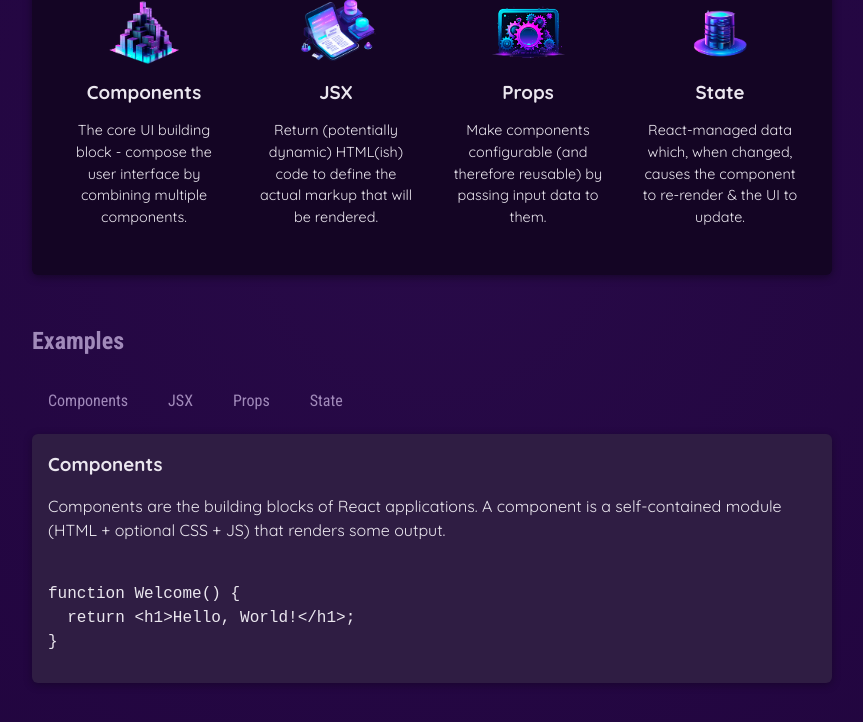
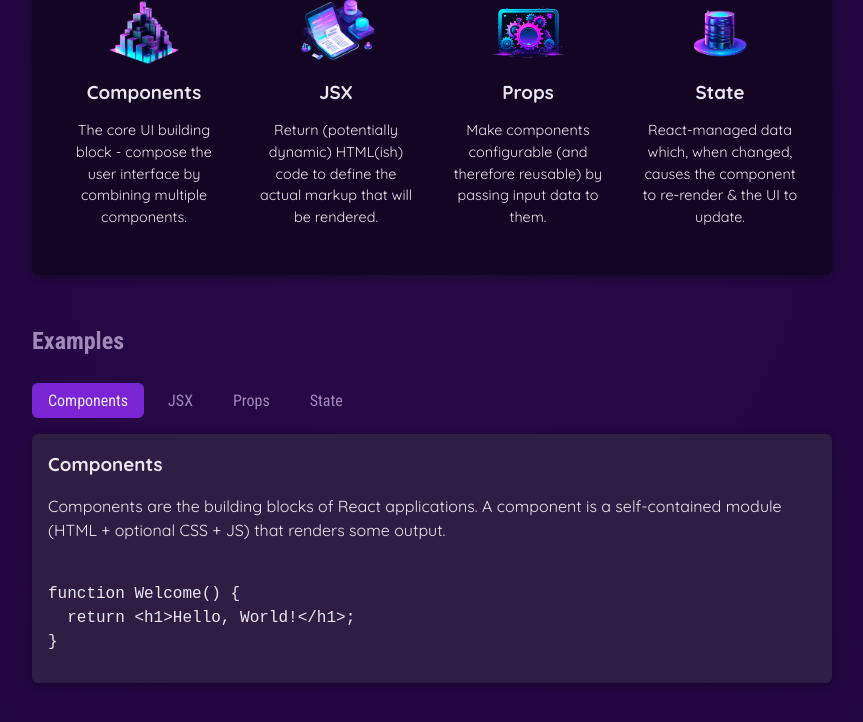
Before and after one commit to Udeme01/Maximilian-Schwarzm-ller-Udemy-Course, a React (Vite) app in the folder Desktop/udemyReact/react essentials/01-starting-project/: page / in a window 1280 px wide. Both pictures are taken after a click on the button "Components". Shown: the part 424-1146 px from the top of the page, without its empty margins (208-1071 px from the left). Built offline with nearby package versions, Linux system fonts and the light colour scheme.

Commit message:
added style to buttons to indicate which is active

```diff
--- a/Desktop/udemyReact/react essentials/01-starting-project/src/App.jsx
+++ b/Desktop/udemyReact/react essentials/01-starting-project/src/App.jsx
@@ -11,6 +11,20 @@
 
   function handleSelect(selected) {
     setSelectedTopic(selected);
+  }
+
+  let tabContent = <p>Please select a topic</p>;
+
+  if (selectedTopic) {
+    tabContent = (
+      <div id="tab-content">
+        <h3>{EXAMPLES[selectedTopic].title}</h3>
+        <p>{EXAMPLES[selectedTopic].description}</p>
+        <pre>
+          <code>{EXAMPLES[selectedTopic].code}</code>
+        </pre>
+      </div>
+    );
   }
 
   return (
@@ -35,23 +49,14 @@
         <section id="examples">
           <h2>Examples</h2>
           <menu>
-            <TabButton onSelect={() => handleSelect("components")}>
+            <TabButton isSelected={selectedTopic === 'components'} onSelect={() => handleSelect("components")}>
               Components
             </TabButton>
-            <TabButton onSelect={() => handleSelect("jsx")}>JSX</TabButton>
-            <TabButton onSelect={() => handleSelect("props")}>Props</TabButton>
-            <TabButton onSelect={() => handleSelect("state")}>State</TabButton>
+            <TabButton isSelected={selectedTopic === 'jsx'} onSelect={() => handleSelect("jsx")}>JSX</TabButton>
+            <TabButton isSelected={selectedTopic === 'props'} onSelect={() => handleSelect("props")}>Props</TabButton>
+            <TabButton isSelected={selectedTopic === 'state'} onSelect={() => handleSelect("state")}>State</TabButton>
           </menu>
-          {!selectedTopic ? <p>Please select a topic</p> : null}
-          {selectedTopic ? (
-            <div id="tab-content">
-              <h3>{EXAMPLES[selectedTopic].title}</h3>
-              <p>{EXAMPLES[selectedTopic].description}</p>
-              <pre>
-                <code>{EXAMPLES[selectedTopic].code}</code>
-              </pre>
-            </div>
-          ) : null}
+          {tabContent}
         </section>
       </main>
     </div>
--- a/Desktop/udemyReact/react essentials/01-starting-project/src/components/TabButton.jsx
+++ b/Desktop/udemyReact/react essentials/01-starting-project/src/components/TabButton.jsx
@@ -1,8 +1,8 @@
 
-function TabButton({children, onSelect}) {
+function TabButton({children, onSelect, isSelected}) {
   return (
     <li>
-        <button onClick={onSelect}>
+        <button className={isSelected ? 'active' : ''} onClick={onSelect}>
             {children}
         </button>
     </li>
```
